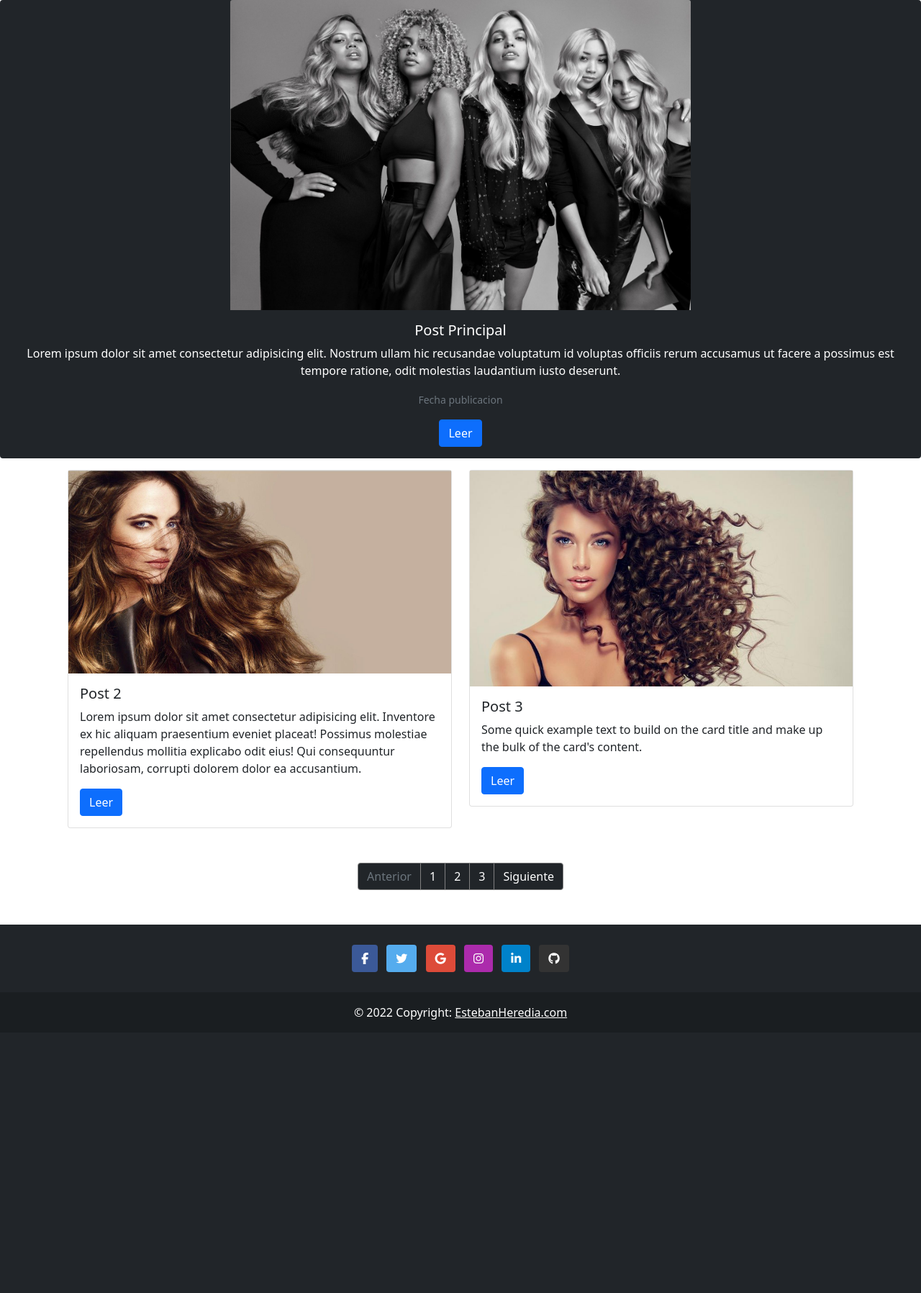
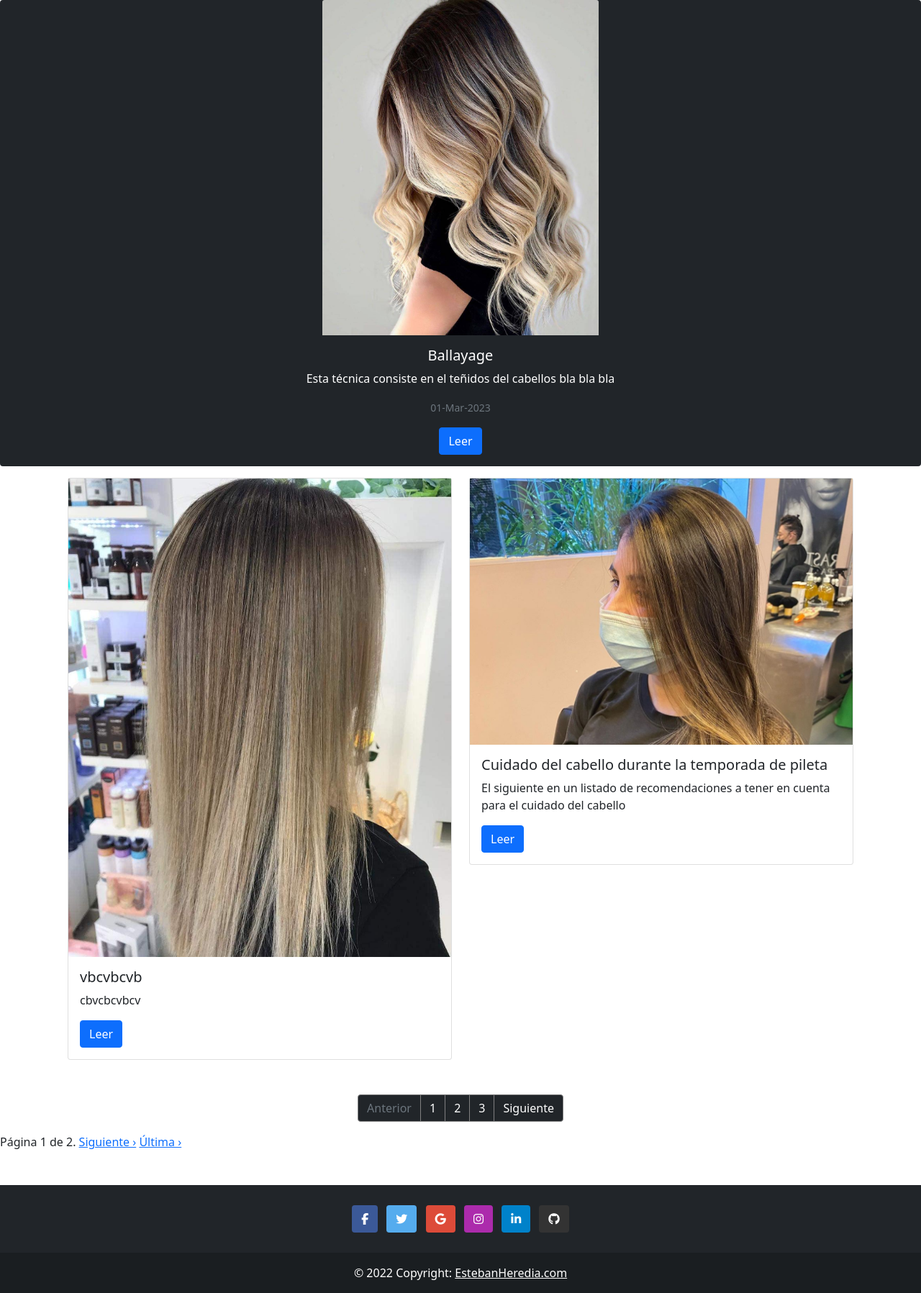
Before and after one commit to EstebanDHeredia/street, a Django app: page /lista_post in a window 1280 px wide. Shown: the part 57-1854 px from the top of the page at 72% size. Before the commit the page ends 1474 px from the top, so only its background shows below. Run offline with Django 3.2, Linux system fonts and the light colour scheme; data comes from the database, SQL or seed files in the repository; both versions use the stored data as it was after the commit; some libraries are stand-ins or nearby versions.

Commit message:
Agregado la funcionalidad de paginacion en la pagina Blog

```diff
--- a/blog/views.py
+++ b/blog/views.py
@@ -1,4 +1,5 @@
 from django.shortcuts import render
+from django.core.paginator import Paginator
 from django.shortcuts import redirect
 from django.shortcuts import reverse
 from django.http import HttpResponseRedirect, HttpResponse
@@ -12,19 +13,39 @@ from .forms import MensajeForm
 # Create your views here.
 
 def lista_post(request):
-    posts = Post.objects.all()
-    autores = Autor.objects.all()
-    categorias = Categoria.objects.all()
-    tags = Tag.objects.all()
-    comentarios = Comentario.objects.all()
-    context = {
-        'posts': posts,
-        'autores': autores,
-        'categorias': categorias,
-        'tags': tags,
-        'comentarios': comentarios
-    }
-    return render(request, 'blog/posts.html', context)
+    # posts = Post.objects.all()
+    # autores = Autor.objects.all()
+    # categorias = Categoria.objects.all()
+    # tags = Tag.objects.all()
+    # comentarios = Comentario.objects.all()
+    # context = {
+    #     'posts': posts,
+    #     'autores': autores,
+    #     'categorias': categorias,
+    #     'tags': tags,
+    #     'comentarios': comentarios
+    # }
+
+
+    params = {}
+
+    # Busco la cantidad de post publicados eliminando el ultimo ya que este se muestra como blog principal
+    post_list = Post.objects.filter(estado="publicado").order_by('-publicado_en')[1:]
+    paginador = Paginator(post_list, 2) # Mostramos 2 post por pagina
+    nro_pagina = request.GET.get('page')
+    page_obj = paginador.get_page(nro_pagina) # Obtengo los post de esa pagína para pasarlos al template
+    params["page_obj"] = page_obj
+
+    # Busco el post Publicado mas reciente para enviarlo como Post Principal de la pagina
+    post_principal = Post.objects.filter(estado="publicado").order_by('-publicado_en').first()
+    params["post_principal"] = post_principal
+
+    # Busco los otros dos post para poner en la pagina
+    # post_secundarios = Post.objects.filter(estado="publicado").order_by('-publicado_en')[1:3]
+    # params["post_secundarios"] = post_secundarios
+    # print(params["post_secundarios"])
+
+    return render(request, 'blog/posts.html', params)
 
 def index(request):
     return render(request, 'blog/index.html')
--- a/templates/blog/posts.html
+++ b/templates/blog/posts.html
@@ -6,21 +6,18 @@ ARTICULO PRINCIPAL
 
 <div class="card mb-3 border-0 bg-dark ">
   <img class="card-img-top"
-    src="/media/desarrollo/post_principal4.jpg"
-    style="width: 50%; margin: auto auto"
+    src="{{post_principal.imagen.url}}"
+    style="width: 30%; margin: auto auto"
     alt=""
   />
   <center>
     <div class="card-body" style="color: white;">
-      <h5 class="card-title">Post Principal</h5>
+      <h5 class="card-title">{{post_principal.titulo}}</h5>
       <p class="card-text">
-        Lorem ipsum dolor sit amet consectetur adipisicing elit. Nostrum ullam
-        hic recusandae voluptatum id voluptas officiis rerum accusamus ut facere
-        a possimus est tempore ratione, odit molestias laudantium iusto
-        deserunt.
+        {{post_principal.cuerpo}}
       </p>
       <p class="card-text">
-        <small class="text-muted">Fecha publicacion</small>
+        <small class="text-muted">{{post_principal.publicado_en|date:"d-M-Y"}}</small>
       </p>
       <a href="#!" class="btn btn-primary">Leer</a>
     </div>
@@ -32,6 +29,7 @@ ARTICULOS SECUNDARIOS
 ---------------------------------------------- -->
 <div class="container">
   <div class="row">
+    {% for post in page_obj %}
       <div class="col-6">
         <div class="card">
           <div
@@ -39,7 +37,7 @@ ARTICULOS SECUNDARIOS
             data-mdb-ripple-color="light"
           >
             <img
-            src="/media/desarrollo/card1.jpg"
+              src="{{post.imagen.url}}"
               class="img-fluid"
             />
             <a href="#!">
@@ -50,41 +48,17 @@ ARTICULOS SECUNDARIOS
             </a>
           </div>
           <div class="card-body">
-          <h5 class="card-title">Post 2</h5>
+            <h5 class="card-title">{{post.titulo}}</h5>
             <p class="card-text">
-            Lorem ipsum dolor sit amet consectetur adipisicing elit. Inventore ex hic aliquam praesentium eveniet placeat! Possimus molestiae repellendus mollitia explicabo odit eius! Qui consequuntur laboriosam, corrupti dolorem dolor ea accusantium.
+              {{post.cuerpo}}
             </p>
             <a href="#!" class="btn btn-primary">Leer</a>
           </div>
         </div>
       </div>
-    <div class="col-6">
-      <div class="card">
-        <div
-          class="bg-image hover-overlay ripple"
-          data-mdb-ripple-color="light"
-        >
-          <img
-            src="/media/desarrollo/post_principal.jpg"
-            class="img-fluid"
-          />
-          <a href="#!">
-            <div
-              class="mask"
-              style="background-color: rgba(251, 251, 251, 0.15)"
-            ></div>
-          </a>
-        </div>
-        <div class="card-body">
-          <h5 class="card-title">Post 3</h5>
-          <p class="card-text">
-            Some quick example text to build on the card title and make up the
-            bulk of the card's content.
-          </p>
-          <a href="#!" class="btn btn-primary">Leer</a>
-        </div>
-      </div>
-    </div>
+    {% empty %}
+      <p>No hay mas Post publicados...</p>
+    {% endfor %}
   </div>
 </div>
 
@@ -108,5 +82,23 @@ BOTONES DE PAGINACION
   </nav>
 </section>
 
+<div class="pagination">
+  <span class="step-links">
+    {% if page_obj.has_previous %}
+      <a href="?page=1">&laquo; Primera</a>
+      <a href="?page={{ page_obj.previous_page_number }}">&lsaquo; Anterior</a>
+    {% endif %}
+
+    <span class="current-page">
+      Página {{ page_obj.number }} de {{ page_obj.paginator.num_pages }}.
+    </span>
+
+    {% if page_obj.has_next %}
+      <a href="?page={{ page_obj.next_page_number}}">Siguiente &rsaquo;</a>
+      <a href="?page={{ page_obj.paginator.num_pages }}">Última &rsaquo;</a>
+    {% endif %}
+  </span>
+</div>
+
 
 {% endblock blog %}
```
Also changed, not shown: db.sqlite3, media/blog/images/64409388_1274468892706291_9044855328969064448_n.jpg (added), media/blog/images/7252bb2cda9882f8f203ad117f84841c.jpg (added), media/blog/images/7bd8b03f721c0b7aa47699f7dece2ce2.jpg (added), media/blog/images/images.jpg (added), media/blog/images/mechas-foilyage_3e736608_1080x1312.jpg (added). Lines whose indentation alone changed are shown as unchanged.
